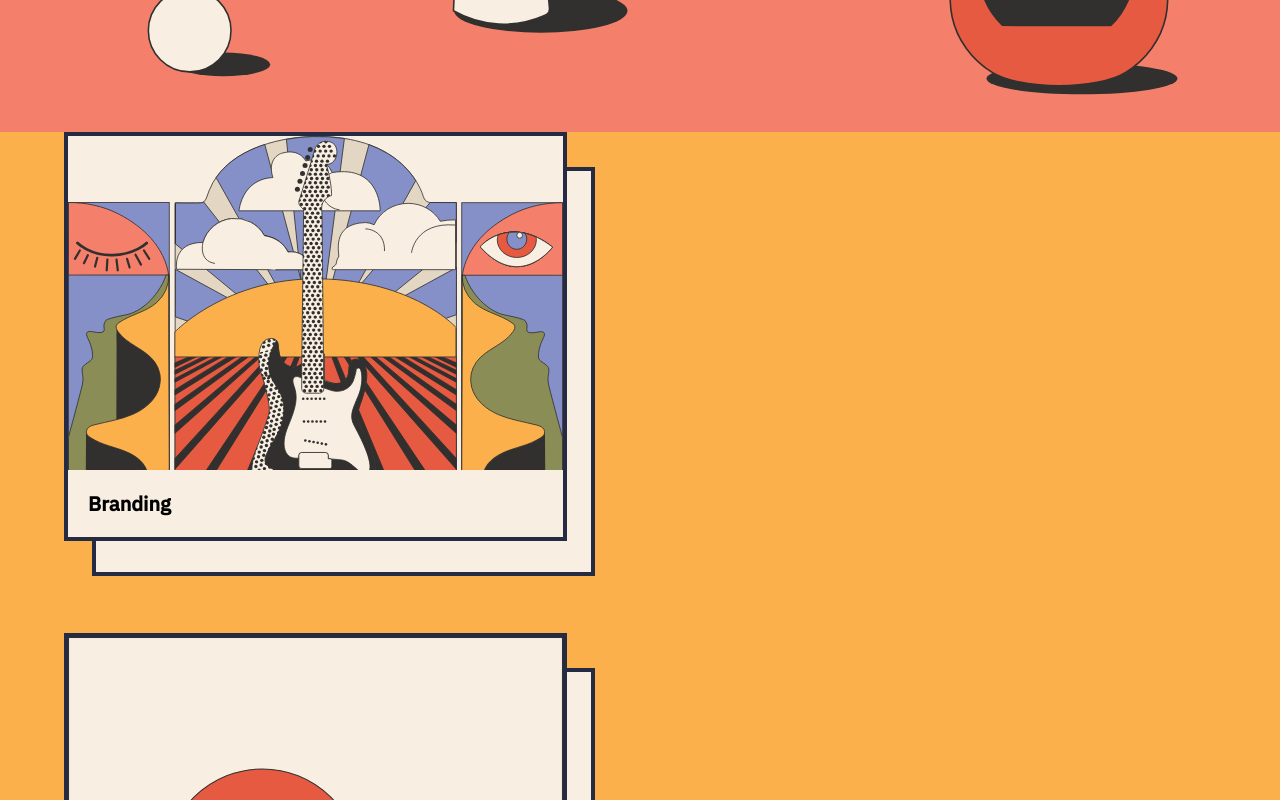
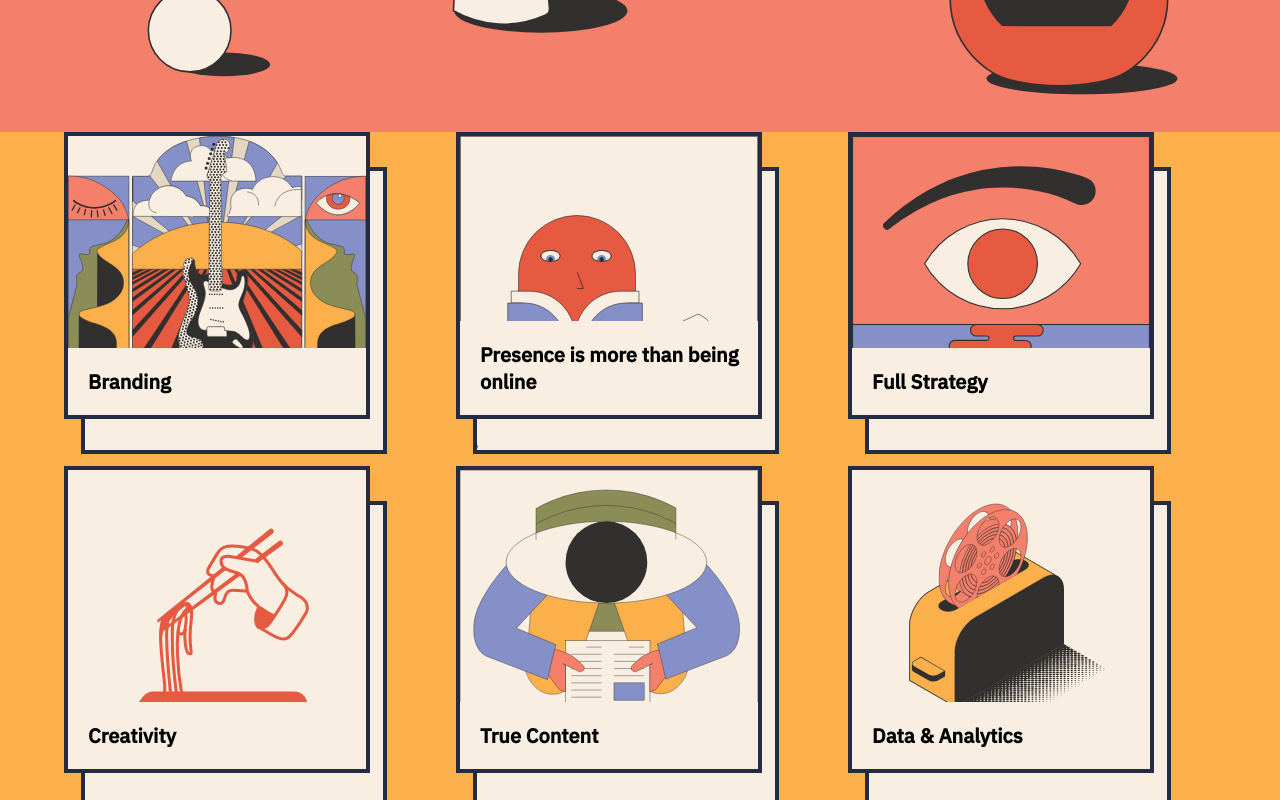
Before and after one commit to CarlosWakeMedia/wake-creative-hub, a React (Create React App) app: page / in a window 1280 px wide. Shown: the part 700-1500 px from the top of the page. Built offline with nearby package versions, Linux system fonts and the light colour scheme.

Commit message:
resposive card

```diff
--- a/src/components/moleculas/CardSecction.jsx
+++ b/src/components/moleculas/CardSecction.jsx
@@ -11,8 +11,8 @@ const CardSecctionContainer = styled.section`
 
 const Container = styled.div`
   display: grid;
-	grid-template-columns: 1fr;
-	grid-gap: 3.5em;
+	grid-template-columns: repeat(auto-fill, minmax(21em, 1fr));
+	grid-gap: 1.5em;
   align-content: center ;
   width: 90%;
   max-width: 1400px;
```
